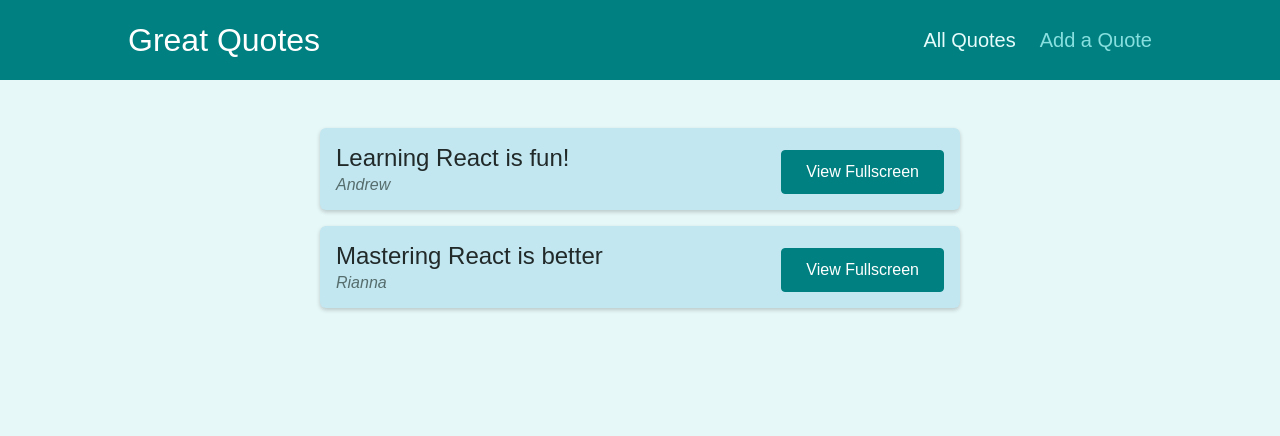
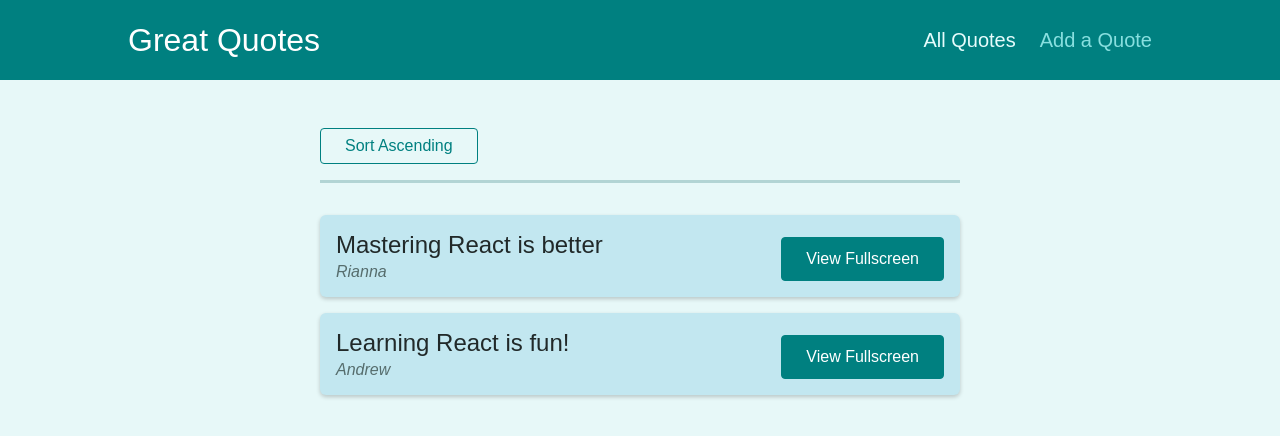
Before and after one commit to andrew-oyanguren/router-advanced-grind, a React (Create React App) app: page /quotes in a window 1280 px wide. Shown: the top 436 px of the page. Built offline with nearby package versions, Linux system fonts and the light colour scheme.

Commit message:
Updated QuoteList and QuoteDetail componnets, as well as the root app.js
Added dynamic route definitions using useLocation and useRouteMatch hooks

```diff
--- a/src/components/quotes/QuoteList.js
+++ b/src/components/quotes/QuoteList.js
@@ -1,13 +1,49 @@
 import { Fragment } from 'react';
+
+import { useHistory, useLocation } from 'react-router-dom';
 
 import QuoteItem from './QuoteItem';
 import classes from './QuoteList.module.css';
 
+const sortQuotes = (quotes, ascending) => {
+  return quotes.sort((quoteA, quoteB) => {
+    if (ascending) {
+      return quoteA.id > quoteB.id ? 1 : -1;
+    } else {
+      return quoteA.id < quoteB.id ? 1 : -1;
+    }
+  });
+};
+
 const QuoteList = (props) => {
+
+  const history = useHistory();
+  const location = useLocation();
+
+  // transform location.search to JavaScript Object:
+  const queryParams = new URLSearchParams(location.search);
+
+  const isSortingAscending = queryParams.get('sort') === 'asc';
+
+  const sortedQuotes = sortQuotes(props.quotes, isSortingAscending);
+
+  const changeSortingHandler = () => {
+    history.push({
+      pathname: location.pathname,
+      search: `?sort=${(isSortingAscending ? 'desc' : 'asc')}`
+    });
+    // history.push(`${location.pathname}?sort=${(isSortingAscending ? 'dec' : 'asc')}`);
+  };
+
   return (
     <Fragment>
+      <div className={classes.sorting}>
+        <button onClick={changeSortingHandler}>
+          Sort {isSortingAscending ? 'Descending' : 'Ascending'}
+        </button>
+      </div>
       <ul className={classes.list}>
-        {props.quotes.map((quote) => (
+        {sortedQuotes.map((quote) => (
           <QuoteItem
             key={quote.id}
             id={quote.id}
@@ -21,3 +57,71 @@ const QuoteList = (props) => {
 };
 
 export default QuoteList;
+
+
+
+/*
+
+=== Adding sorting and Query Parameters ===
+
+1) First we want to add sorting functionality and options to the page.
+2) Then we want to save these sorting states in the url.
+
+1) We want to add asorting button, and add an onclick event that points to a sorting handler function.
+
+
+=== Sorting Function ===
+
+The goal here is to change how we sort our quotes.
+
+1) One thing we want to do is update the query parameters in the URL in conjunction with the sorting states in our function.
+
+* To do this we need to update the URL, and we can do this with the useHistory hook.
+
+=== useHistory Hook ===
+
+We are using the useHistory hook because it allows us to change the url path.
+
+We can call the push() method on the history object to change the url.
+
+2) We want to read that query parameter and act accordingly.
+
+We can read query parameters with the useLocation hook.
+
+=== useLocation ===
+
+Where useHistory allows us to change the current page, the 'useLocation' gives us acces to an object
+that gives us information about the current URL.
+
+* So we can call useLocation() and then store the location object inside a location const.
+
+Location Object:
+
+gives us two key bits of information:
+
+1) pathname: Gives us the url.
+2) search: Gives us the query parameter.
+
+* Now that we have the location object, we want to transform the search key into a Javascript object
+that's a bit easier to work with.
+
+=== URLSearchParams() ===
+
+The url serach params is a built in (to the bowser) constructor function, that takes in the locaton object
+and search key, then returns an object that allows us to access that search key information by key/value pairing.
+
+For Example: '/?sort=asc'
+
+URLSearchParams will return an object where the key is 'sort', and the value is 'asc'!
+
+* NOTE: Remember this is a constructor object, so call the key word 'new' before URLSearchParams()
+to construct a new object.
+
+=== create a helper constant ===
+
+We can create a helper const to check the state of our queryParam.
+
+* NOTE: You can call the .get() to exstract the queryparam key, in this case the 'sort' key
+is what we are interested in.
+
+*/
--- a/src/pages/QuoteDetail/QuoteDetail.js
+++ b/src/pages/QuoteDetail/QuoteDetail.js
@@ -1,5 +1,5 @@
 import { Fragment } from 'react';
-import { Route, useParams } from 'react-router-dom';
+import { Route, useParams, Link, useRouteMatch } from 'react-router-dom';
 
 import Comments from '../../components/comments/Comments';
 import HighlightedQuote from '../../components/quotes/HighlightedQuote';
@@ -19,7 +19,10 @@ const DUMMY_QUOTES = [
 
 const QuoteDetail = () => {
 
+  const match = useRouteMatch();
   const params = useParams();
+
+  console.log(match);
 
   // Our current quote
   const currentQuote = DUMMY_QUOTES.find((quote) => quote.id === params.quoteId);
@@ -34,7 +37,12 @@ const QuoteDetail = () => {
   return (
     <Fragment>
       <HighlightedQuote author={currentQuote.author} text={currentQuote.text}/>
-      <Route path={`/quotes/${params.quoteId}/comments`}>
+      <Route path={match.path} exact>
+        <div className='centered'>
+          <Link className='btn--flat' to={`${match.url}/comments`}>Comments</Link>
+        </div>
+      </Route>
+      <Route path={`${match.path}/comments`}>
         <Comments />
       </Route>
     </Fragment>
```
Also changed, not shown: src/App.js (+89 -1 lines).
